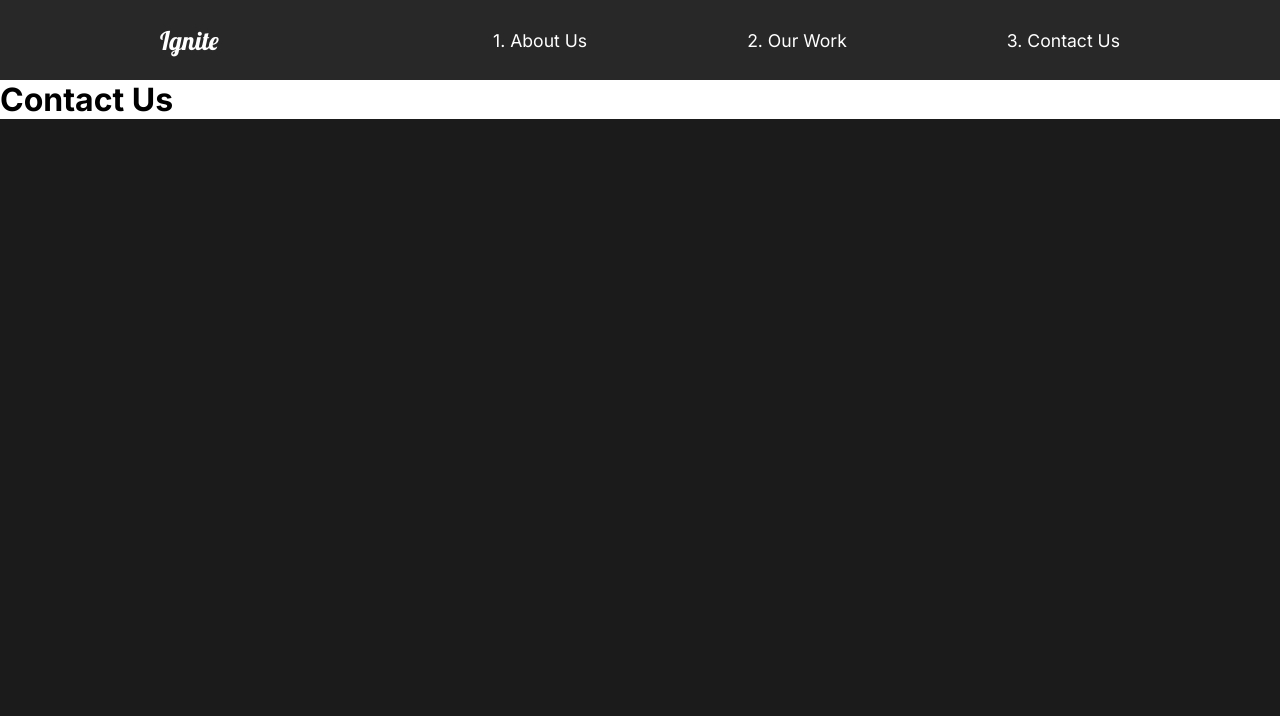
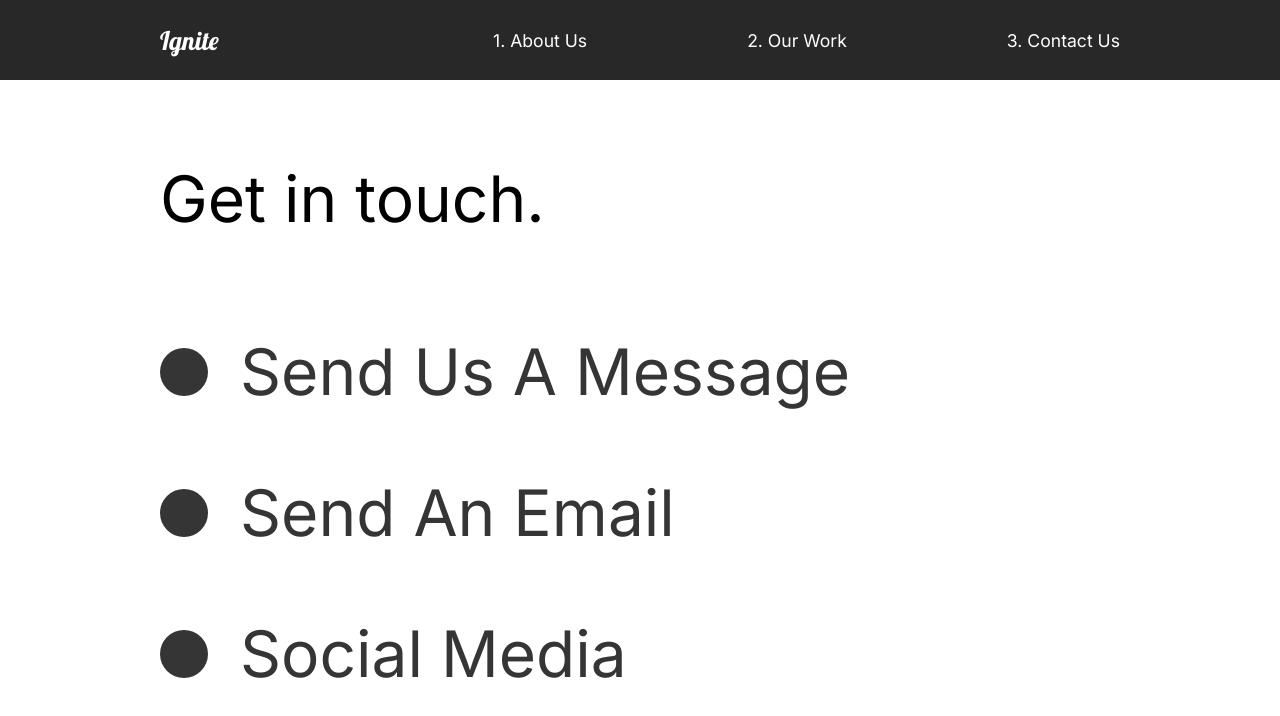
Before and after one commit to salmanahmedx/agency-portfolio-react, a React (Create React App) app: page /contact in a window 1280 px wide. Shown: the top 716 px of the page. Built offline with nearby package versions, Linux system fonts and the light colour scheme.

Commit message:
contact us page

```diff
--- a/src/pages/ContactUs.js
+++ b/src/pages/ContactUs.js
@@ -1,13 +1,67 @@
 import React from 'react';
 import { motion } from "framer-motion";
-import { pageAnimation } from './animation';
+import { pageAnimation, titleAnim } from './animation';
+import styled from 'styled-components';
 
 const ContactUs = () => {
     return (
-        <motion.div exit="exit" variants={pageAnimation} initial="hidden" animate="show" style={{ background: "#fff" }}>
-            <h1>Contact Us</h1>
-        </motion.div>
+        <ContactStyle exit="exit" variants={pageAnimation} initial="hidden" animate="show" style={{ background: "#fff" }}>
+            <Title>
+                <Hide>
+                    <motion.h2 variants={titleAnim}>Get in touch.</motion.h2>
+                </Hide>
+            </Title>
+            <div>
+                <Hide>
+                    <Social variants={titleAnim}>
+                        <Circle></Circle>
+                        <h2>Send Us A Message</h2>
+                    </Social>
+                </Hide>
+                <Hide>
+                    <Social variants={titleAnim}>
+                        <Circle></Circle>
+                        <h2>Send An Email</h2>
+                    </Social>
+                </Hide>
+                <Hide>
+                    <Social variants={titleAnim}>
+                        <Circle></Circle>
+                        <h2>Social Media</h2>
+                    </Social>
+                </Hide>
+            </div>
+        </ContactStyle>
     );
 };
 
+const ContactStyle = styled(motion.div)`
+    padding: 5rem 10rem;
+    color: #353535;
+    min-height: 90vh;
+`
+
+const Title = styled.div`
+    margin-bottom: 4rem;
+    color: black;
+`
+
+const Hide = styled.div`
+    overflow:hidden;
+`
+
+const Circle = styled.div`
+    border-radius: 50%;
+    width: 3rem;
+    height: 3rem;
+    background-color: #353535;
+`
+
+const Social = styled(motion.div)`
+    display: flex;
+    align-items: center;
+    h2{
+        margin: 2rem;
+    }
+`
 export default ContactUs;
```
